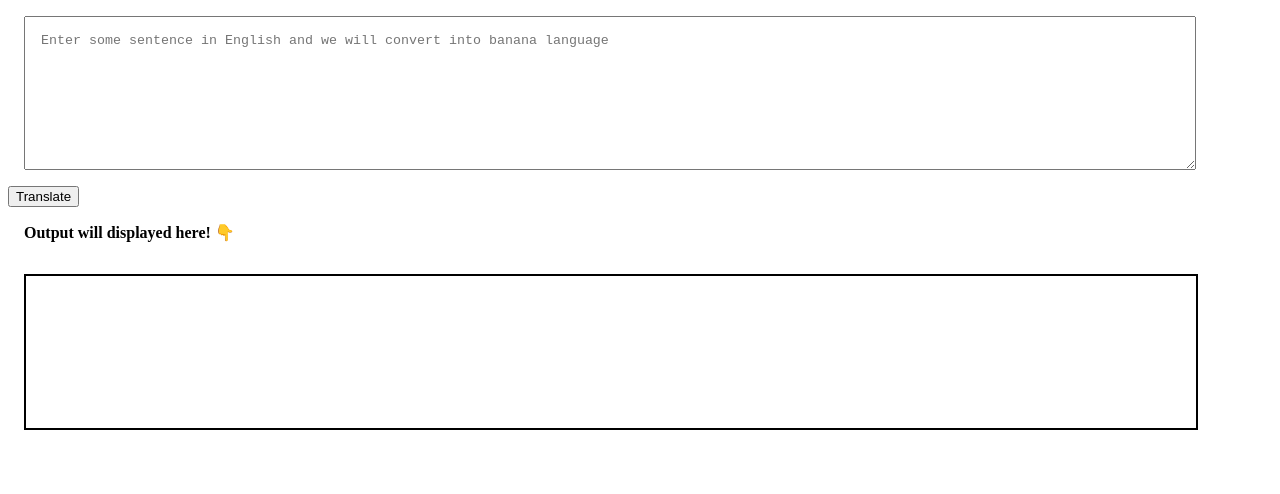
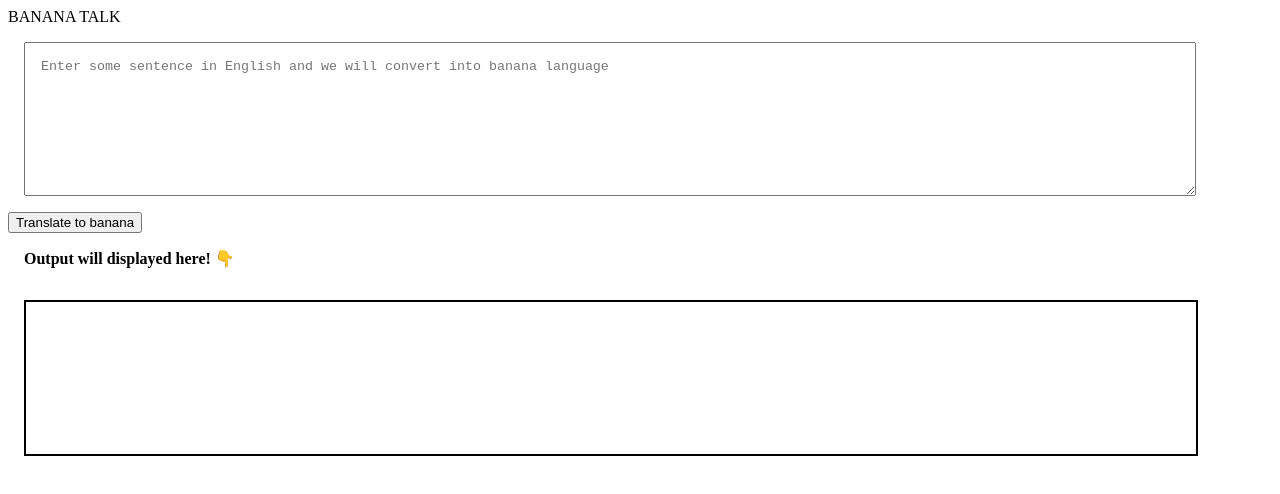
Before and after one commit to thelogeshwaran/Banana-talk, a plain HTML site: page index.html in a window 1280 px wide. Drawn offline with Linux system fonts and the light colour scheme.

Commit message:
updated main.js

```diff
--- a/index.html
+++ b/index.html
@@ -10,9 +10,16 @@
 </head>
 <body>
 
+    <nav>
+        <div class="header ">BANANA TALK</div>
+
+    </nav>
+
+
+
     <textarea id="txt-area" placeholder="Enter some sentence in English and we will convert into banana language"></textarea>
 
-    <button id="button">Translate</button>
+    <button id="button">Translate to banana</button>
 
     <div class="op-txt">Output will displayed here! 👇</div>
     <div class="output"></div>
--- a/main.css
+++ b/main.css
@@ -1,3 +1,5 @@
+
+
 #txt-area{
     display: block;
     width:90%;
```
